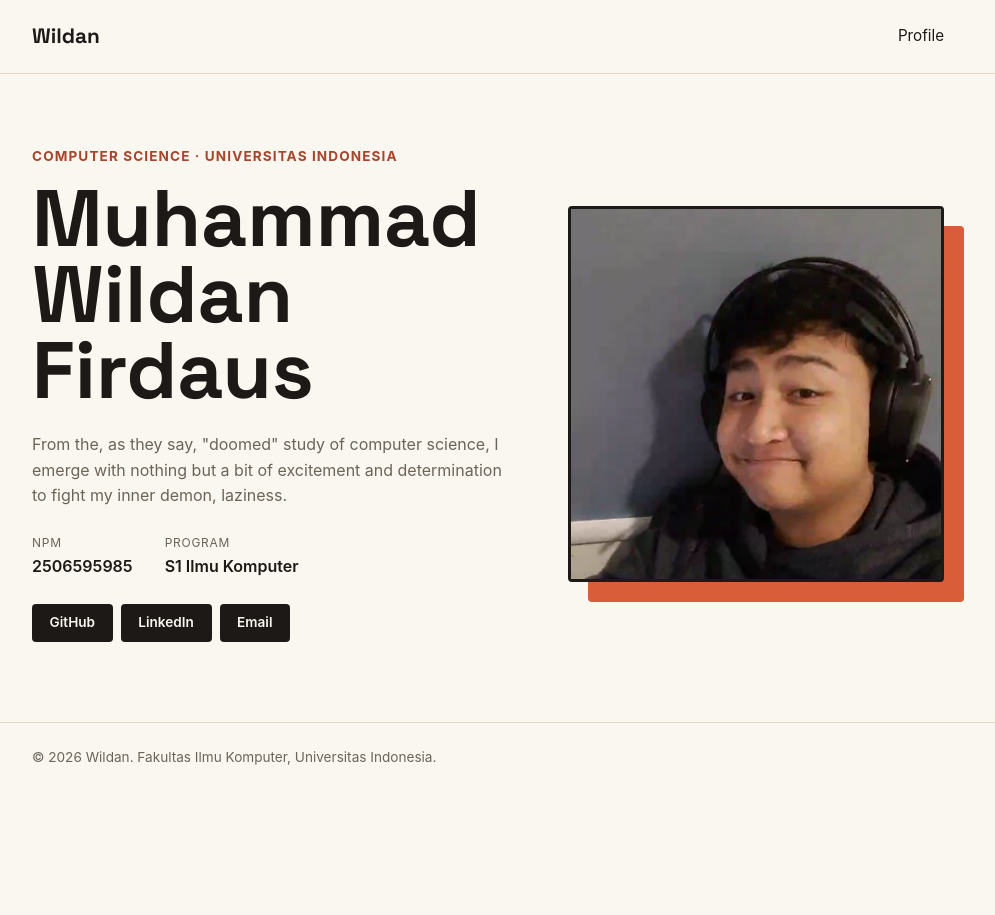
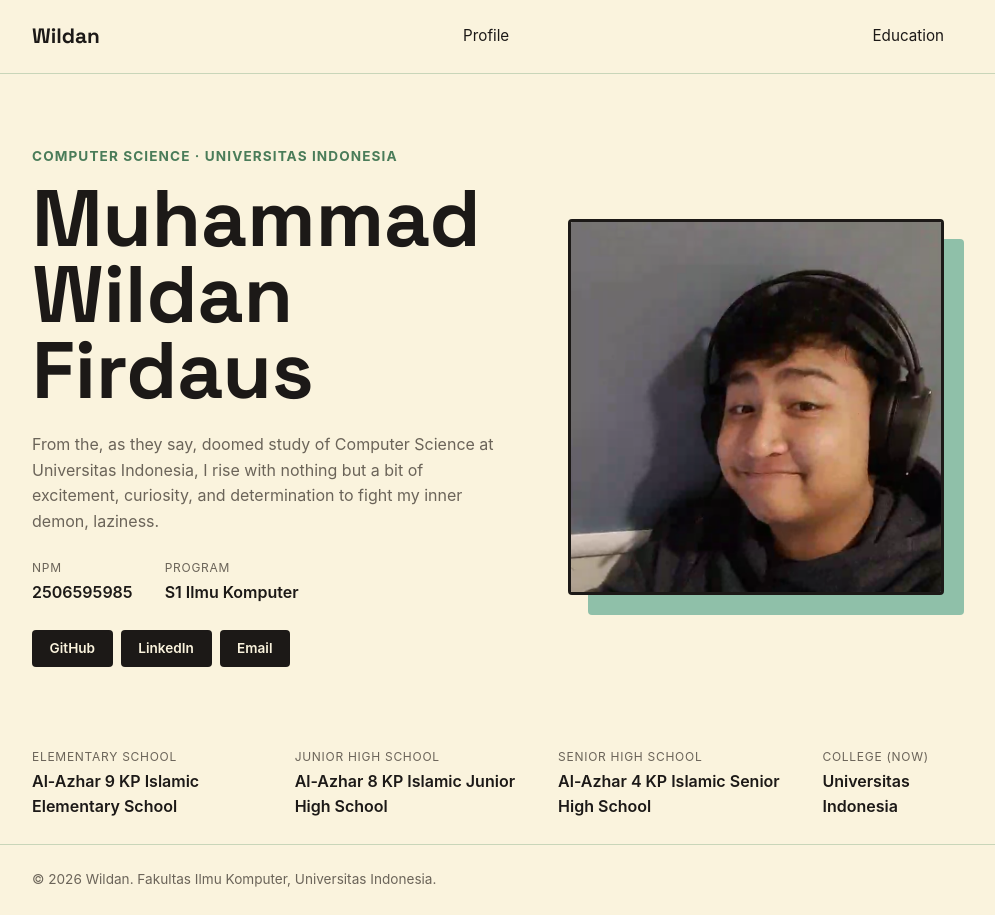
Before and after one commit to mwf-yesido/myportofolio, a Django app: page / in a window 1280 px wide. Shown: the whole page, without its empty margins (152-1147 px from the left). Before the commit the page ends 765 px from the top, so only its background shows below. Run offline with Django 5.2, Linux system fonts and the light colour scheme.

Commit message:
try 2: adding education

```diff
--- a/portofolio/settings.py
+++ b/portofolio/settings.py
@@ -20,7 +20,6 @@ from pathlib import Path
 # Build paths inside the project like this: BASE_DIR / 'subdir'.
 BASE_DIR = Path(__file__).resolve().parent.parent
 
-PRODUCTION = os.getenv('PRODUCTION', 'False').lower() == 'true'
 
 # Quick-start development settings - unsuitable for production
 # See https://docs.djangoproject.com/en/6.1/howto/deployment/checklist/
@@ -32,7 +31,7 @@ SECRET_KEY = 'django-insecure-1*7hc$@jc16jjjrj(#4966gc3*-a9gdmwcuh)i*)er%ge*f)2@
 DEBUG = True
 
 ALLOWED_HOSTS = ["localhost", "127.0.0.1", "muh-wildan51-myportofolio.pws.ui.ac.id"]
-
+PRODUCTION = os.getenv('PRODUCTION', 'False').lower() == 'true'
 
 # Application definition
 
--- a/static/css/style.css
+++ b/static/css/style.css
@@ -6,10 +6,10 @@
 
 :root {
     --ink: #1c1917;
-    --paper: #faf6f0;
-    --accent: #d95d39;
-    --accent-dark: #a8442a;
-    --line: #e3d9c9;
+    --paper: #FAF3DD;
+    --accent: #8FC0A9;
+    --accent-dark: #4A7C59;
+    --line: #C8D5B9;
     --text-muted: #6b6459;
     --radius: 4px;
 }
@@ -119,6 +119,31 @@ h1, .brand {
     font-weight: 600;
 }
 
+
+.education-grid {
+    display: flex;
+    flex-direction: column;
+    gap: 1.5rem;
+}
+
+.education-list {
+    display: flex;
+    gap: 2rem;
+    margin-bottom: 1.5rem;
+}
+
+.education-row dt {
+    font-size: 0.75rem;
+    text-transform: uppercase;
+    letter-spacing: 0.06em;
+    color: var(--text-muted);
+    margin-bottom: 0.15rem;
+}
+
+.education-row dd {
+    font-weight: 600;
+}
+
 .social-links {
     display: flex;
     gap: 0.5rem;
--- a/templates/index.html
+++ b/templates/index.html
@@ -1,5 +1,6 @@
 <!DOCTYPE html>
 <html lang="en">
+
 <head>
     <meta charset="UTF-8">
     <meta name="viewport" content="width=device-width, initial-scale=1.0">
@@ -16,6 +17,9 @@
             <nav>
                 <a href="#profile">Profile</a>
             </nav>
+            <nav>
+                <a href="#education">Education</a>
+            </nav>
         </div>
     </header>
 
@@ -31,7 +35,7 @@
                     <img class="avatar" src="/static/img/maface.png" alt="Photo of Wildan">
                 </div>
                 <div class="hero-details">
-                    <p class="bio">From the, as they say, "doomed" study of computer science, I emerge with nothing but a bit of excitement and determination to fight my inner demon, laziness.</p>
+                    <p class="bio">From the, as they say, doomed study of Computer Science at Universitas Indonesia, I rise with nothing but a bit of excitement, curiosity, and determination to fight my inner demon, laziness.</p>
                     <dl class="meta-list">
                         <div class="meta-row">
                             <dt>NPM</dt>
@@ -50,6 +54,29 @@
                 </div>
             </div>
         </section>
+
+        <section class="education" id="education">
+            <div class="container education-grid">
+                <dl class="education-list">
+                    <div class="education-row">
+                        <dt>Elementary School</dt>
+                        <dd>Al-Azhar 9 KP Islamic Elementary School</dd>
+                    </div>
+                    <div class="education-row">
+                        <dt>Junior High School</dt>
+                        <dd>Al-Azhar 8 KP Islamic Junior High School</dd>
+                    </div>
+                    <div class="education-row">
+                        <dt>Senior High School</dt>
+                        <dd>Al-Azhar 4 KP Islamic Senior High School</dd>
+                    </div>
+                    <div class="education-row">
+                        <dt>College (now)</dt>
+                        <dd>Universitas Indonesia</dd>
+                    </div>
+                </dl>
+            </div>
+        </section>
     </main>
 
     <footer class="site-footer">
```
